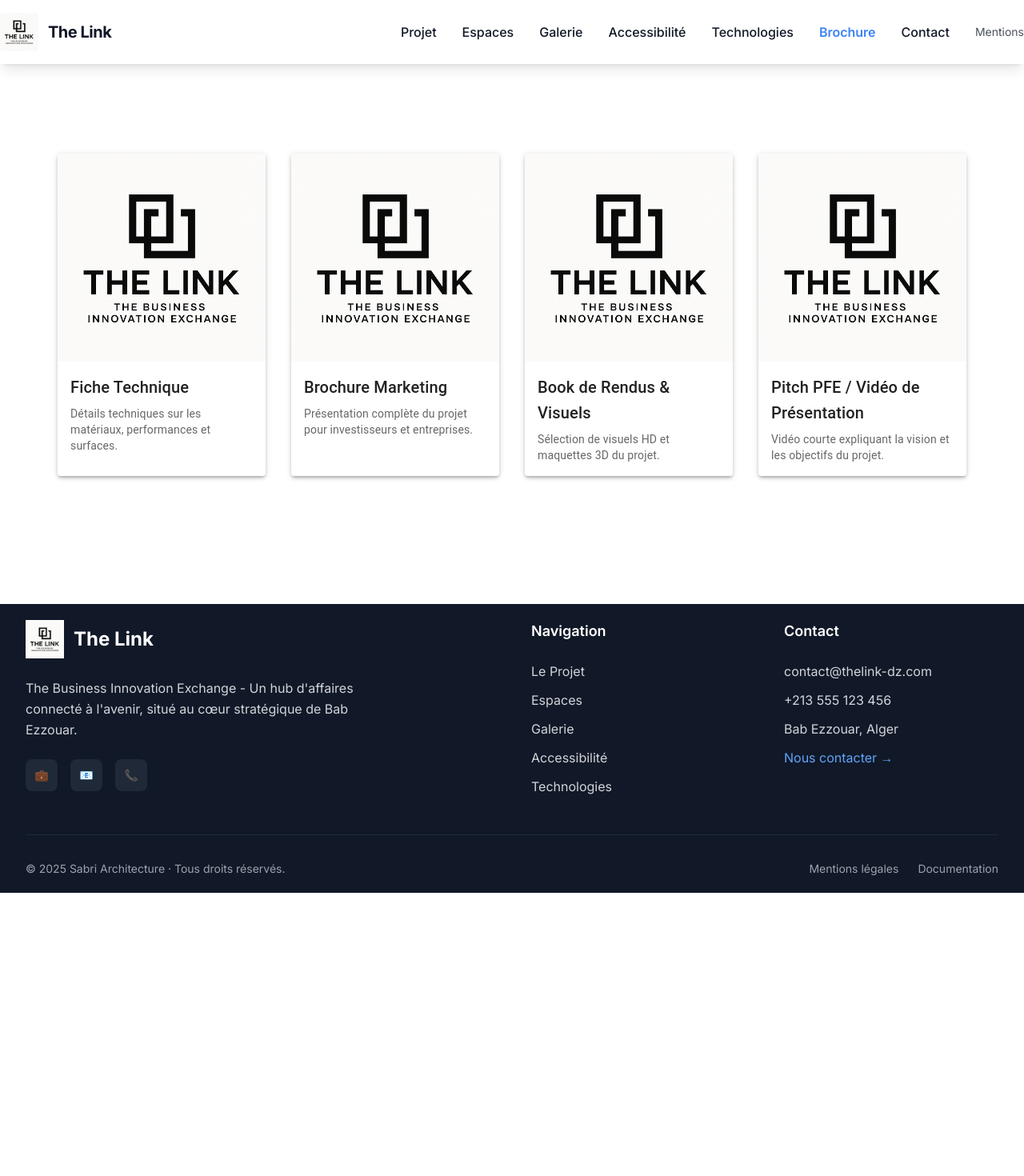
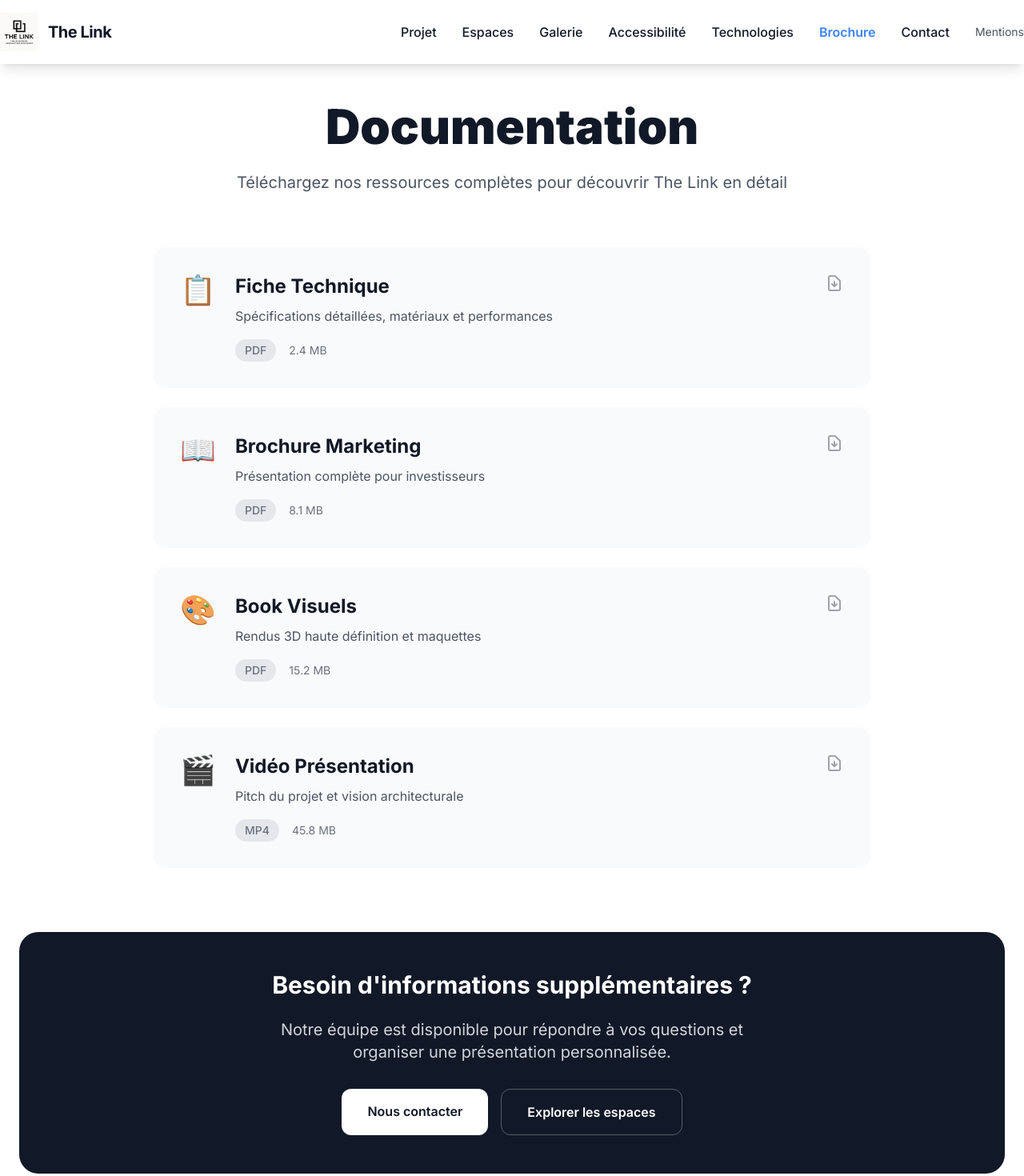
Before and after one commit to ElyasYassin/ArchitectureWebsite, a React (Create React App) app in the folder frontend/: page /telechargements in a window 1280 px wide. Shown: the top 1470 px of the page at 80% size. Before the commit the page ends 1116 px from the top, so only its background shows below. Built offline with nearby package versions, Linux system fonts and the light colour scheme.

Commit message:
Redesigned Minimalist Brochures Component

```diff
--- a/frontend/src/components/Brochures.tsx
+++ b/frontend/src/components/Brochures.tsx
@@ -1,87 +1,126 @@
 import React from 'react';
-import {
-  Card,
-  CardContent,
-  Typography,
-  Grid,
-  Box,
-  CardActionArea,
-  CardMedia,
-} from '@mui/material';
 
-import ficheIcon from './images/logo.png';
-import brochureIcon from './images/logo.png';
-import visuelIcon from './images/logo.png';
-import videoIcon from './images/logo.png';
-
-export default function Telechargements() {
+export default function Brochures() {
   const files = [
     {
       title: 'Fiche Technique',
-      description: 'Détails techniques sur les matériaux, performances et surfaces.',
+      description: 'Spécifications détaillées, matériaux et performances',
+      type: 'PDF',
+      size: '2.4 MB',
       link: '/docs/fiche-technique.pdf',
-      image: ficheIcon,
+      icon: '📋'
     },
     {
       title: 'Brochure Marketing',
-      description: 'Présentation complète du projet pour investisseurs et entreprises.',
+      description: 'Présentation complète pour investisseurs',
+      type: 'PDF',
+      size: '8.1 MB',
       link: '/docs/brochure-marketing.pdf',
-      image: brochureIcon,
+      icon: '📖'
     },
     {
-      title: 'Book de Rendus & Visuels',
-      description: 'Sélection de visuels HD et maquettes 3D du projet.',
+      title: 'Book Visuels',
+      description: 'Rendus 3D haute définition et maquettes',
+      type: 'PDF',
+      size: '15.2 MB',
       link: '/docs/book-visuels.pdf',
-      image: visuelIcon,
+      icon: '🎨'
     },
     {
-      title: 'Pitch PFE / Vidéo de Présentation',
-      description: 'Vidéo courte expliquant la vision et les objectifs du projet.',
+      title: 'Vidéo Présentation',
+      description: 'Pitch du projet et vision architecturale',
+      type: 'MP4',
+      size: '45.8 MB',
       link: '/videos/pitch.mp4',
-      image: videoIcon,
+      icon: '🎬'
     },
   ];
 
   return (
-    <Box sx={{ px: 4, py: 20, maxWidth: '1400px', mx: 'auto' }}>
-      <Grid container spacing={4} justifyContent="center" mt={4}>
-        {files.map((file, idx) => (
-          <Grid item key={idx}>
-            <Card
-              elevation={3}
-              sx={{
-                maxWidth: 260,
-                height: '100%',
-                display: 'flex',
-                flexDirection: 'column',
-                justifyContent: 'space-between',
-                transition: '0.3s',
-                '&:hover': {
-                  transform: 'translateY(-4px)',
-                  boxShadow: 6,
-                },
-              }}
-            >
-              <CardActionArea component="a" href={file.link} target="_blank" rel="noopener noreferrer">
-                <CardMedia
-                  component="img"
-                  height="140"
-                  image={file.image}
-                  alt={file.title}
-                />
-                <CardContent>
-                  <Typography variant="h6" gutterBottom>
-                    {file.title}
-                  </Typography>
-                  <Typography variant="body2" color="text.secondary">
-                    {file.description}
-                  </Typography>
-                </CardContent>
-              </CardActionArea>
-            </Card>
-          </Grid>
-        ))}
-      </Grid>
-    </Box>
+    <div className="min-h-screen bg-white">
+      {/* Hero Section */}
+      <section className="pt-32 pb-16 px-6">
+        <div className="container-max">
+          <div className="text-center max-w-3xl mx-auto">
+            <h1 className="text-5xl md:text-6xl font-black text-gray-900 mb-6">
+              Documentation
+            </h1>
+            <p className="text-xl text-gray-600 leading-relaxed">
+              Téléchargez nos ressources complètes pour découvrir The Link en détail
+            </p>
+          </div>
+        </div>
+      </section>
+
+      {/* Downloads Section */}
+      <section className="pb-20 px-6">
+        <div className="container-max max-w-4xl">
+          <div className="space-y-6">
+            {files.map((file, idx) => (
+              <a
+                key={idx}
+                href={file.link}
+                target="_blank"
+                rel="noopener noreferrer"
+                className="group block bg-gray-50 hover:bg-gray-100 rounded-2xl p-8 transition-all duration-300 hover:shadow-lg border border-transparent hover:border-gray-200"
+              >
+                <div className="flex items-start justify-between">
+                  <div className="flex items-start space-x-6">
+                    <div className="text-4xl group-hover:scale-110 transition-transform duration-300">
+                      {file.icon}
+                    </div>
+                    <div className="flex-1">
+                      <h3 className="text-2xl font-bold text-gray-900 mb-2 group-hover:text-blue-600 transition-colors">
+                        {file.title}
+                      </h3>
+                      <p className="text-gray-600 leading-relaxed mb-4">
+                        {file.description}
+                      </p>
+                      <div className="flex items-center space-x-4 text-sm text-gray-500">
+                        <span className="bg-gray-200 px-3 py-1 rounded-full font-medium">
+                          {file.type}
+                        </span>
+                        <span>{file.size}</span>
+                      </div>
+                    </div>
+                  </div>
+                  <div className="text-gray-400 group-hover:text-blue-600 transition-colors ml-4">
+                    <svg className="w-6 h-6" fill="none" stroke="currentColor" viewBox="0 0 24 24">
+                      <path strokeLinecap="round" strokeLinejoin="round" strokeWidth={2} d="M12 10v6m0 0l-3-3m3 3l3-3m2 8H7a2 2 0 01-2-2V5a2 2 0 012-2h5.586a1 1 0 01.707.293l5.414 5.414a1 1 0 01.293.707V19a2 2 0 01-2 2z" />
+                    </svg>
+                  </div>
+                </div>
+              </a>
+            ))}
+          </div>
+        </div>
+      </section>
+
+      {/* Call to Action */}
+      <section className="pb-20 px-6">
+        <div className="container-max">
+          <div className="bg-gray-900 rounded-3xl p-12 text-center text-white">
+            <h2 className="text-3xl font-bold mb-6">Besoin d'informations supplémentaires ?</h2>
+            <p className="text-xl text-gray-300 mb-8 max-w-2xl mx-auto">
+              Notre équipe est disponible pour répondre à vos questions et organiser une présentation personnalisée.
+            </p>
+            <div className="flex flex-col sm:flex-row gap-4 justify-center">
+              <a
+                href="/contact"
+                className="bg-white text-gray-900 px-8 py-4 rounded-xl font-semibold hover:bg-gray-100 transition-colors"
+              >
+                Nous contacter
+              </a>
+              <a
+                href="/espaces"
+                className="border border-white/30 px-8 py-4 rounded-xl font-semibold hover:bg-white/10 transition-colors"
+              >
+                Explorer les espaces
+              </a>
+            </div>
+          </div>
+        </div>
+      </section>
+    </div>
   );
 }
```
